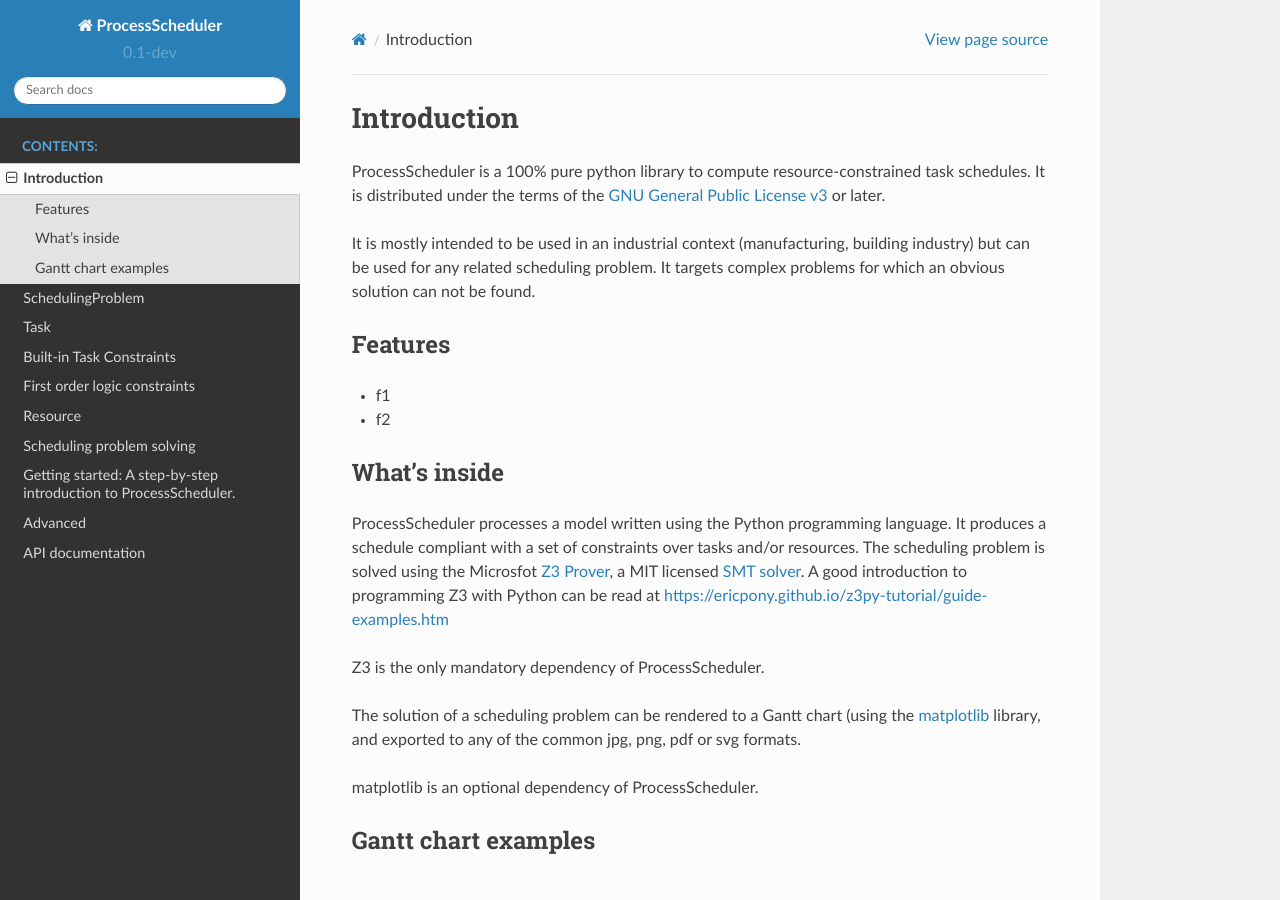
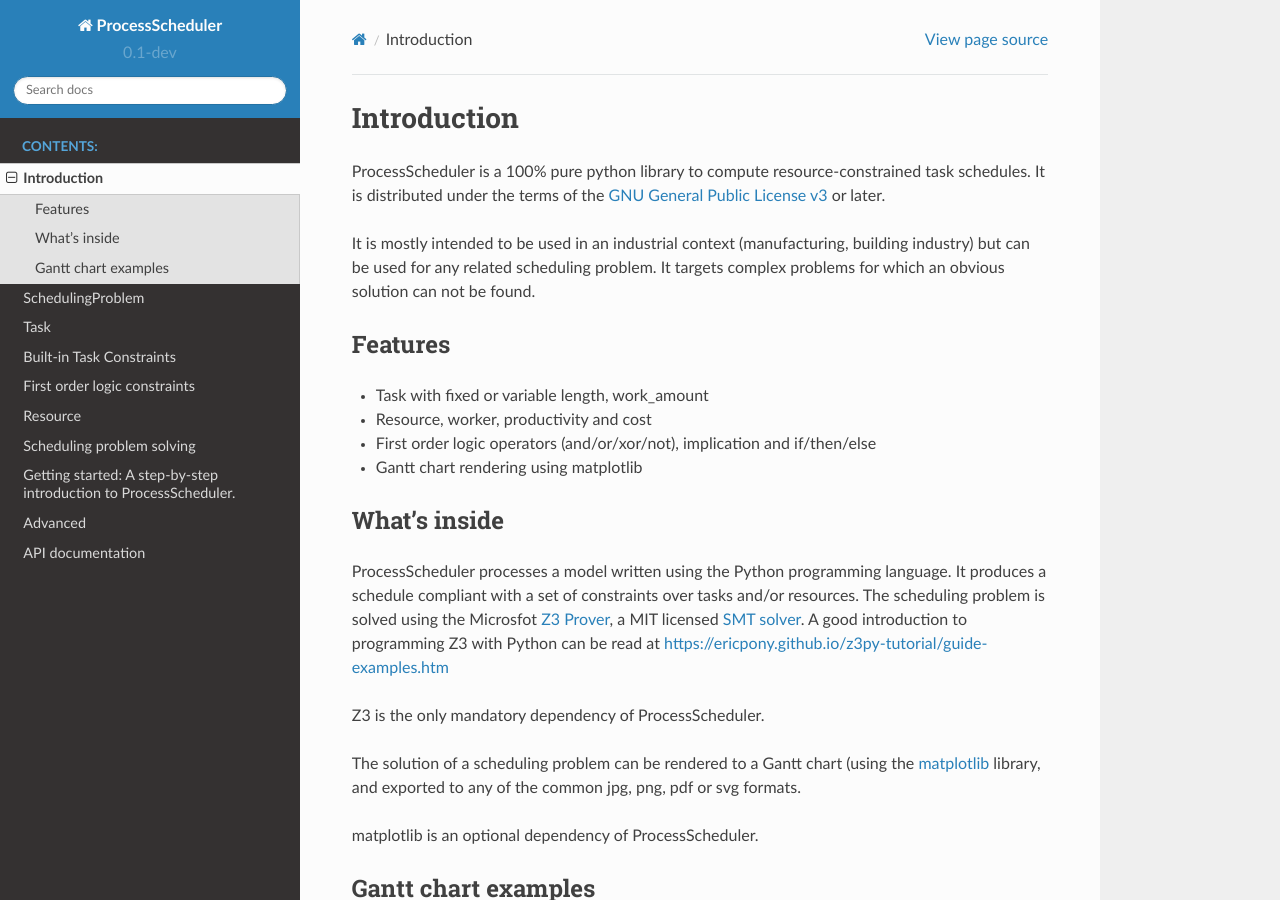
Before and after one commit to tpaviot/ProcessScheduler, a Sphinx documentation site: the page built from doc/introduction.rst, in a window 1280 px wide and 900 px high. Built offline with Sphinx 7.4.7 and the Read the Docs theme 2.0.0, drawn with Linux system fonts in a browser that asks for light colours.

Commit message:
Added feature list to introduction.rst

```diff
--- a/doc/introduction.rst
+++ b/doc/introduction.rst
@@ -8,9 +8,13 @@ It is mostly intended to be used in an industrial context (manufacturing, buildi
 Features
 --------
 
-- f1
+- Task with fixed or variable length, work_amount
 
-- f2
+- Resource, worker, productivity and cost
+
+- First order logic operators (and/or/xor/not), implication and if/then/else
+
+- Gantt chart rendering using matplotlib
 
 What's inside
 -------------
```
